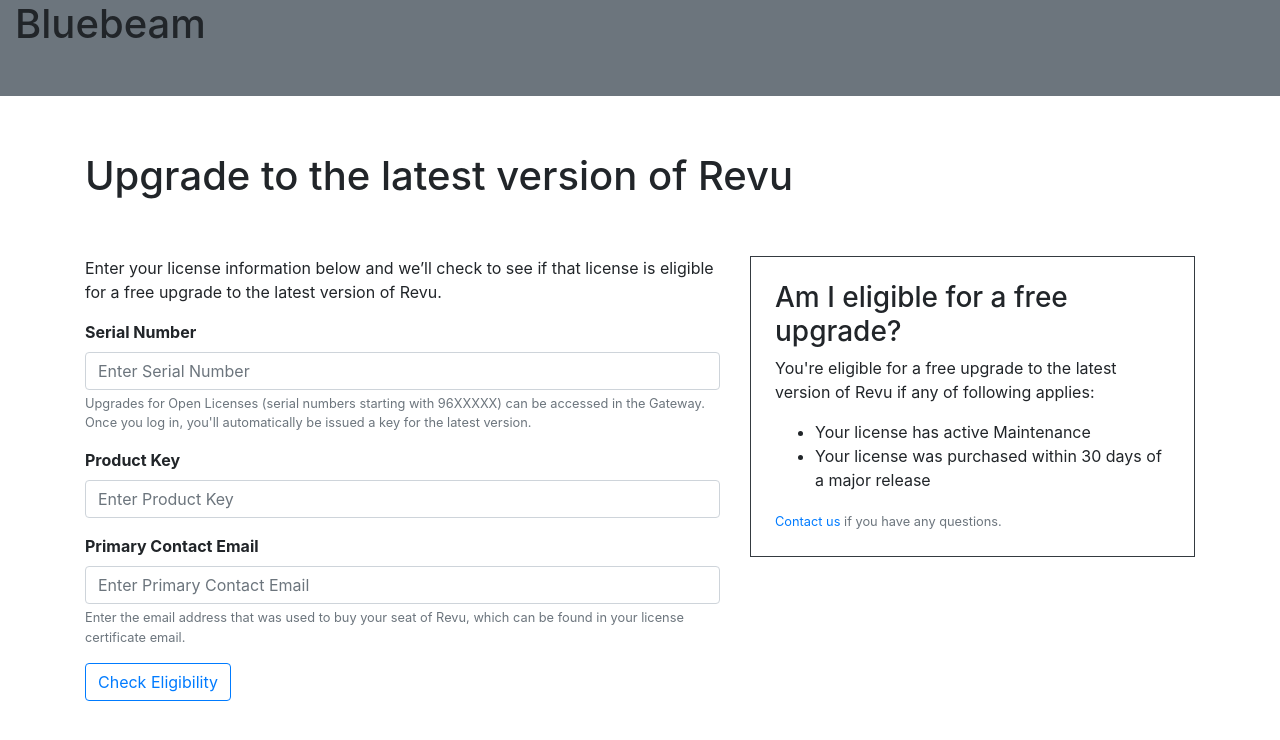
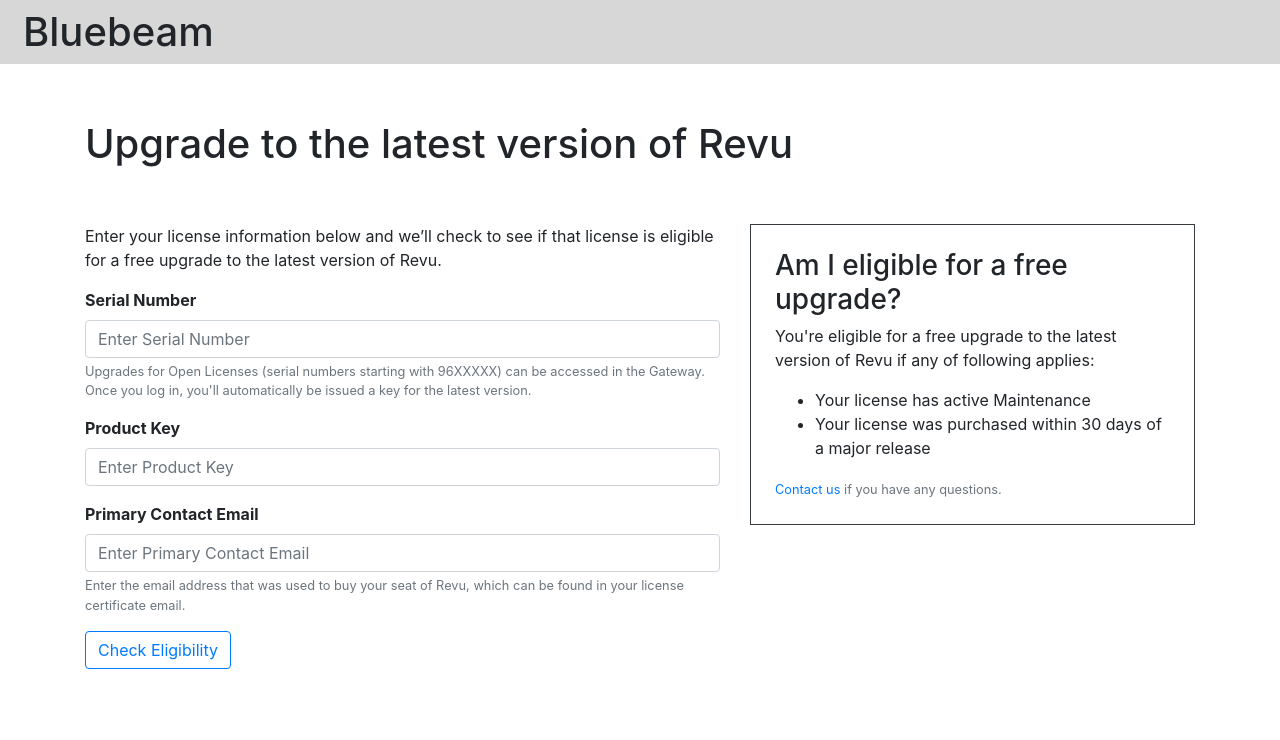
Before and after one commit to jahpe777/Bluebeam_Take_Home, a website: page index.html in a window 1280 px wide. Drawn offline with nearby package versions, Linux system fonts and the light colour scheme.

Commit message:
200518_2

```diff
--- a/assets/css/api.css
+++ b/assets/css/api.css
@@ -19,3 +19,7 @@
   list-style: none;
   font-size: 12px;
 }
+
+.bg-solid-grey {
+  background-color: rgb(215, 215, 215);
+}
--- a/index.html
+++ b/index.html
@@ -16,9 +16,9 @@
 
   <body>
     <header>
-        <nav class="navbar-expand-sm bg-secondary navbar-light">
+        <nav class="navbar-expand-sm bg-solid-grey">
           <div class="col">
-            <h1 class="pb-5">Bluebeam</h1>
+            <h1 class="p-2">Bluebeam</h1>
           </div>
         </nav>
     </header>
```
Also changed, not shown: assets/js/api.js (+4 -4 lines).
